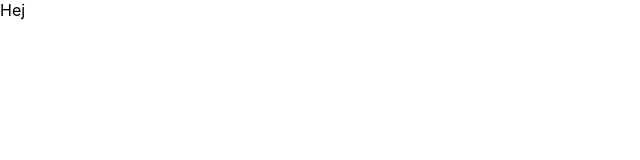
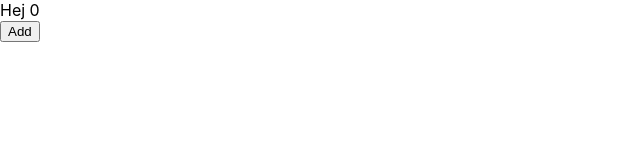
Before and after one commit to dstudzinski/react-code, a React (Create React App) app: page / in a window 1280 px wide. Shown: the top 160 px of the page, without its empty margins (0-640 px from the left). Built offline with nearby package versions, Linux system fonts and the light colour scheme.

Commit message:
Add class component - wrong handler

```diff
--- a/src/App.js
+++ b/src/App.js
@@ -1,12 +1,35 @@
 import React from 'react';
 
 class App extends React.Component {
+  constructor(props) {
+    super(props);
+
+    this.state = {
+      counter: 0,
+    };
+  }
+
+  // state = {
+  //   counter: 0,
+  // };
+
   render() {
     return (
       <div>
-        Hej
+        Hej {this.state.counter}<br/>
+        <button onClick={this.handleClick}>Add</button>
       </div>
     )
+  }
+
+  handleClick() {
+    // problems - missing bind, this.state used to read current state
+    this.setState({
+      counter: this.state.counter + 1,
+    });
+    this.setState({
+      counter: this.state.counter + 1,
+    });
   }
 }
 
```
